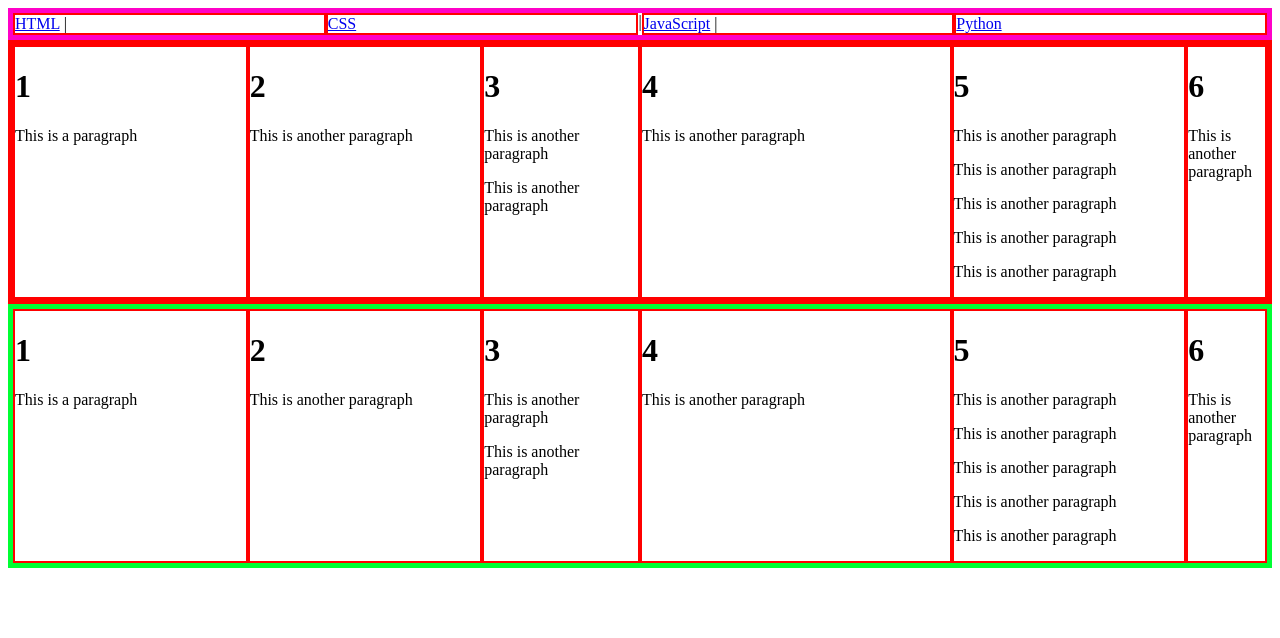
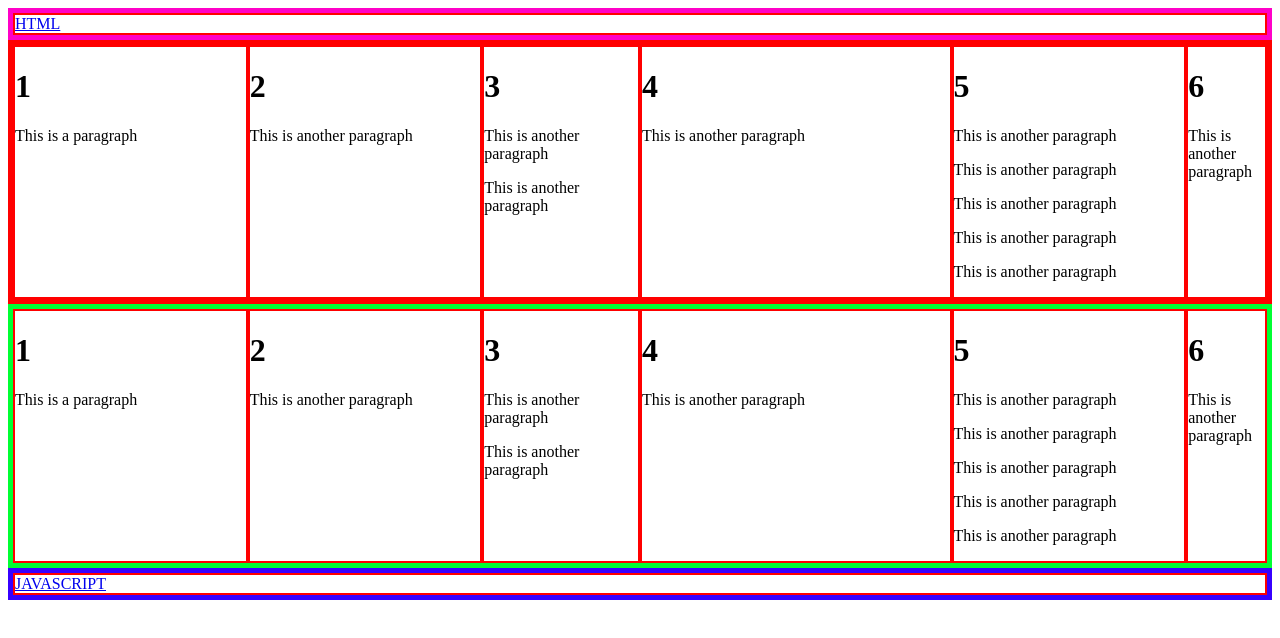
Before and after one commit to CMSC100-Laboratory/exer-02-html-and-css-acherminigildo, a plain HTML site: page index.html in a window 1280 px wide. Drawn offline with Linux system fonts and the light colour scheme.

Commit message:
Document: Edited basic formatting of HTML (and added comments). NOTE: Last commit before leaving lab

```diff
--- a/flex.css
+++ b/flex.css
@@ -6,11 +6,19 @@
     flex-direction: row;
 }
 
-.nav_bar {
+.header {
     display: flex;
     border-style: solid;
     border-width: 5px;
     border-color: rgb(255, 0, 200);
+    flex-direction: row;
+}
+
+.footer {
+    display: flex;
+    border-style: solid;
+    border-width: 5px;
+    border-color: rgb(55, 0, 255);
     flex-direction: row;
 }
 
--- a/index.html
+++ b/index.html
@@ -2,30 +2,23 @@
 
 <html>
   <head>
-    <title>Sample Web Page</title>
+    <title>Aidan Ricen C. Herminigildo's Portfolio</title>
     <link rel="stylesheet" type="text/css" href="flex.css" />
 
   </head>
 
   <body>
 
-    <nav>
-    <div class="nav_bar" >
+    <!-- HEADER-->
+    <header class="header" >
         <div class="flex-item" style="flex: 1">
-            <a href="/html/">HTML</a> |
+            <a href="/html/">HTML</a>
         </div>
-        <div class="flex-item" style="flex: 1">
-            <a href="/css/">CSS</a>
+    </header>
+
+    <!-- BODY -->
     </div>
-    |   <div class="flex-item" style="flex: 1">
-            <a href="/js/">JavaScript</a> |
-        </div>
-        <div class="flex-item" style="flex: 1">
-            <a href="/python/">Python</a>
-        </div>
-    </div>
-    </nav>
-
+        <!-- 1ST ROW OF ITEMS -->
         <div class="flex-container">
             <div class="flex-item" style="flex: 3;">
                 <h1>1</h1>
@@ -57,6 +50,8 @@
                 <p>This is another paragraph</p>
             </div>
         </div>
+
+        <!-- 2ND ROW OF ITEMS -->
         <div class="flex-container2">
             <div class="flex-item" style="flex: 3;">
                 <h1>1</h1>
@@ -88,6 +83,17 @@
                 <p>This is another paragraph</p>
             </div>
         </div>
+    </div>
+
+    <!-- FOOTER -->
+    <header class="footer" >
+        <div class="flex-item" style="flex: 1">
+            <a href="/javascript/">JAVASCRIPT</a>
+        </div>
+    </header>
+
+
+
   </body>
 
 </html>
```
Lines whose indentation alone changed are shown as unchanged.
